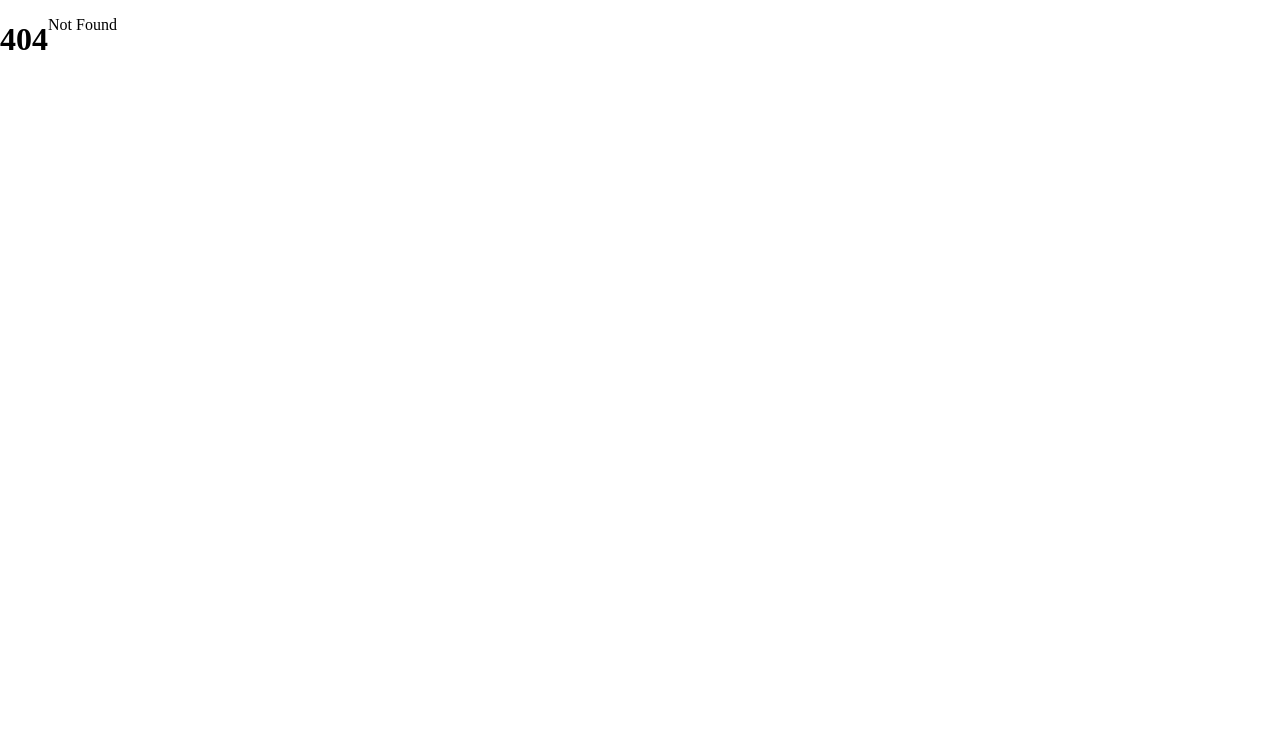
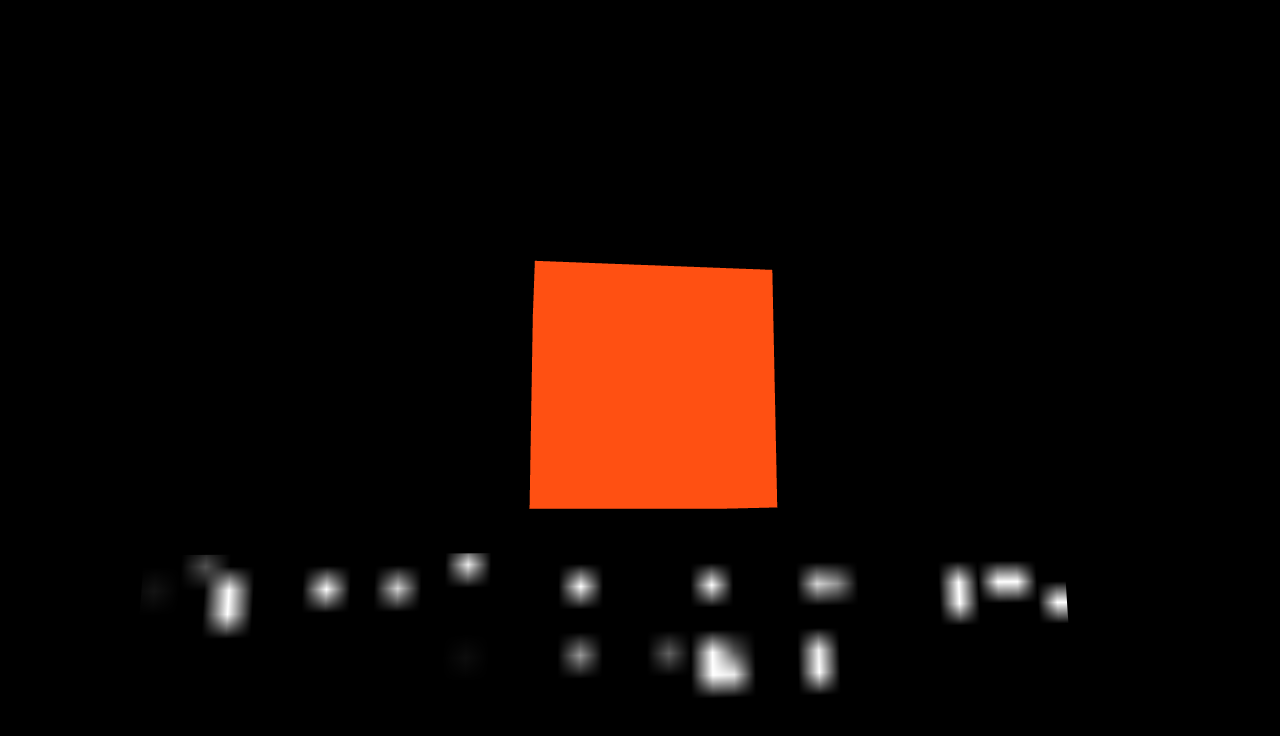
Before and after one commit to jsafarik/svelte-threejs-playground, a SvelteKit app: page /playground/text/CSS3DRenderer in a window 1280 px wide. Before the commit this address had no page. Shown: the top 736 px of the page. Built offline with nearby package versions, Linux system fonts and the light colour scheme.

Commit message:
[Three] Add sketch with CSS3DRenderer text

```diff
--- /dev/null
+++ b/src/routes/playground/text/CSS3DRenderer/+page.svelte
@@ -0,0 +1,50 @@
+<script lang="ts">
+	import * as THREE from 'three';
+	import { Scene } from '$lib/scene';
+	import Renderer from '$lib/Renderer.svelte';
+	import { CSS3DObject, CSS3DRenderer } from 'three/examples/jsm/renderers/CSS3DRenderer.js';
+
+	let cube: THREE.Mesh;
+	let css3dTextWrapper: HTMLElement;
+	let css3dContent: HTMLElement;
+	let css3dRenderer: CSS3DRenderer;
+
+	const setup = (scene: Scene) => {
+		const geometry = new THREE.BoxGeometry();
+		const material = new THREE.MeshBasicMaterial({ color: 0xff5012 });
+		cube = new THREE.Mesh(geometry, material);
+		scene.addObject(cube);
+		scene.camera.position.z = 4;
+
+		const css3dContentObject = new CSS3DObject(css3dContent);
+		css3dContentObject.position.set(0, 1, 0);
+		css3dContentObject.scale.set(0.1, 0.1, 0.1);
+		cube.add(css3dContentObject);
+
+		css3dRenderer = new CSS3DRenderer({ element: css3dTextWrapper });
+		css3dRenderer.setSize(window.innerWidth, window.innerHeight);
+	};
+
+	const draw = (scene: Scene) => {
+		cube.rotation.x += 0.01;
+		cube.rotation.y += 0.01;
+
+		css3dRenderer.render(scene.scene, scene.camera);
+	};
+</script>
+
+<span bind:this={css3dTextWrapper}>
+	<div bind:this={css3dContent}>CSS3DRenderer<br />(could also be created dynamically)</div>
+</span>
+<Renderer {setup} {draw} />
+
+<style>
+	span {
+		position: absolute;
+		top: 0px;
+		color: #ffffff;
+		font-family: sans-serif;
+		text-align: center;
+		font-size: 2pt;
+	}
+</style>
```
